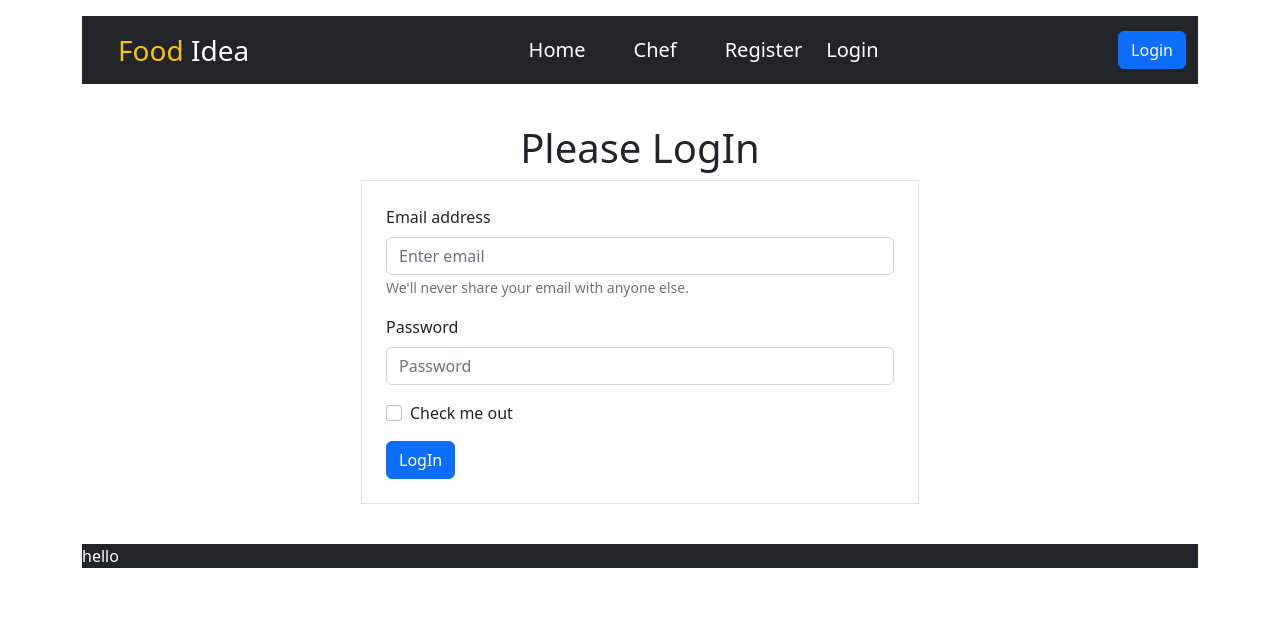
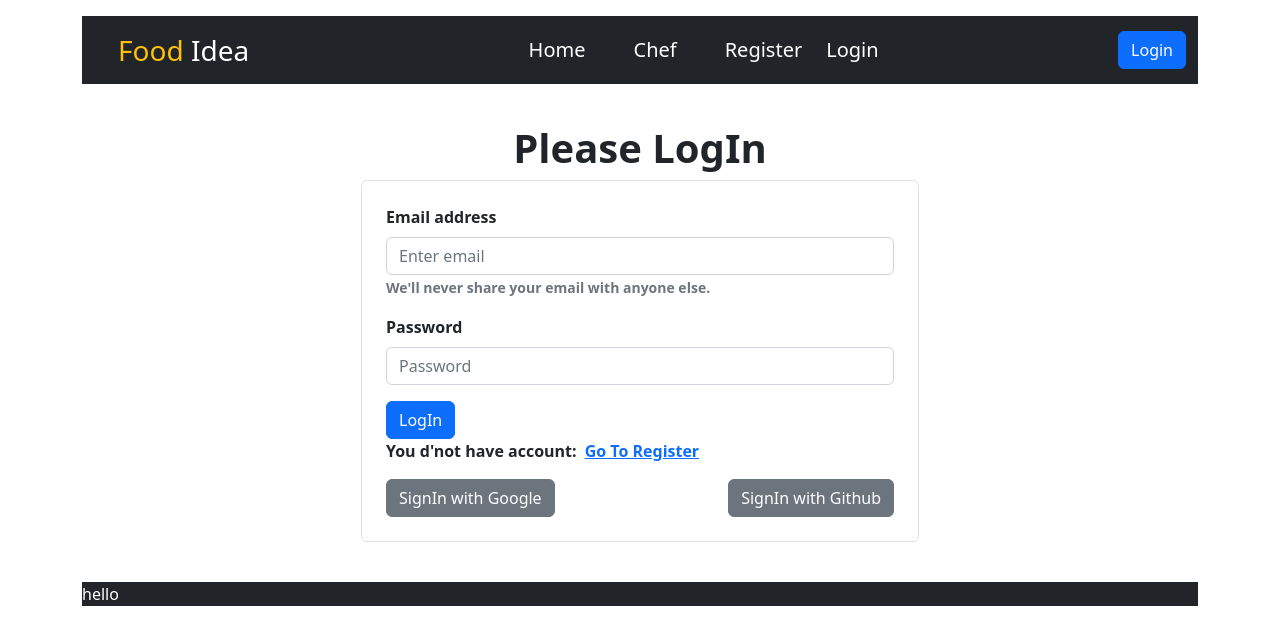
Before and after one commit to SAIDUR-WAY/food-idea-client, a React (Vite) app: page /login in a window 1280 px wide. Shown: the top 644 px of the page. Built offline with nearby package versions, Linux system fonts and the light colour scheme; no server answers.

Commit message:
sign in email an password and github and google activeted

```diff
--- a/src/Home/Home/Header.jsx
+++ b/src/Home/Home/Header.jsx
@@ -1,10 +1,17 @@
-import React, { useContext } from 'react';
+import React, { useContext, useState } from 'react';
 import { Button, Container, Nav, Navbar } from 'react-bootstrap';
 import { Link } from 'react-router-dom';
 import { AuthContext } from '../../Provider/AuthProvider';
 
 const Header = () => {
+  const [userName, setUserName] = useState(false)
+  // console.log(userName)
    const {user, logOut} = useContext(AuthContext);
+
+
+
+
+
 
 
      return (
@@ -20,11 +27,16 @@ const Header = () => {
             <Link className=' text-decoration-none text-white' to='/login'>Login</Link>
           </Nav>
           <Nav className=''>
-            <div className='text-white'>
+            <div className='text-white '>
+              <div className=' d-inline'>
+
+              </div>
             {
               user ?
-               <> {user?.displayName}
-              <img className='mx-2 rounded-circle '  style={{width: '40px', height: '40px'}} src={user && user.photoURL} alt="" />
+              <> <span className={userName? '': 'd-none'}>{user?.displayName}</span>
+              <div onMouseOver={()=>setUserName(!userName)}
+                  onMouseOut={()=>setUserName(!userName)}
+                className='d-inline'><img className='mx-2 rounded-circle '  style={{width: '40px', height: '40px'}} src={user && user.photoURL} alt="" /></div>
               <Button onClick={logOut} className='mx-2'><Link className='text-white text-decoration-none'>LogOut</Link></Button>
 
                </>
--- a/src/Provider/AuthProvider.jsx
+++ b/src/Provider/AuthProvider.jsx
@@ -1,11 +1,13 @@
 import React, { createContext, useEffect, useState } from 'react';
-import { createUserWithEmailAndPassword, getAuth, onAuthStateChanged, signInWithEmailAndPassword, signOut, updateProfile } from "firebase/auth";
+import { GithubAuthProvider, GoogleAuthProvider, createUserWithEmailAndPassword, getAuth, onAuthStateChanged, signInWithEmailAndPassword, signInWithPopup, signOut, updateProfile } from "firebase/auth";
 import app from '../firebase/firebase.confige';
 import { toast } from 'react-hot-toast';
 
 
 
 export const AuthContext = createContext(null);
+const googleProvider = new GoogleAuthProvider();
+const githubProvider = new GithubAuthProvider();
 
 const auth = getAuth(app);
 // const [user, setUser] = useState(null)
@@ -19,7 +21,18 @@ const AuthProvider = ({children}) => {
      }
 
      //signIn in firebase
+     const handelSignIn = (email, password)=>{
+          return signInWithEmailAndPassword(auth, email, password)
+      }
 
+      //google login popup
+      const googleSignIn = ()=>{
+        return  signInWithPopup(auth, googleProvider)
+      }
+      //github login popup
+      const githubSignIn = ()=>{
+          return signInWithPopup(auth, githubProvider)
+      }
 
 
      const logOut = ()=>{
@@ -58,6 +71,9 @@ const AuthProvider = ({children}) => {
           signUp,
           logOut,
           profileUpdate,
+          handelSignIn,
+          googleSignIn,
+          githubSignIn,
      }
 
      return (
--- a/src/pages/Login.jsx
+++ b/src/pages/Login.jsx
@@ -1,21 +1,69 @@
-import React from 'react'
+import React, { useContext, useState } from 'react'
 import { Button, Form } from 'react-bootstrap'
+import { AuthContext } from '../Provider/AuthProvider'
+import { toast } from 'react-hot-toast';
+import { Link } from 'react-router-dom';
 
 const Login = () => {
+  const [error, setError] = useState('');
+
+
+  const {handelSignIn, googleSignIn, githubSignIn} = useContext(AuthContext);
 
      const handleLogIn = event =>{
+
           event.preventDefault()
+
+          setError('')
 
           const form = event.target;
           const email =form.email.value;
           const password = form.password.value;
           console.log(name, email, password)
+
+          handelSignIn(email, password)
+          .then(result=>{
+            const loggedUser = result.user;
+            // console.log(loggedUser)
+            toast.success('LogIn Successful')
+          })
+          .catch(error=>{
+            // console.log(error.message)
+            setError(error.message);
+          })
+
+
+     }
+
+     //google signIn
+     const handleGoogleSignIn = ()=>{
+      googleSignIn()
+      .then(result=>{
+        const loggedUser = result.user;
+        console.log(loggedUser)
+        toast.success('You are successful logIn')
+      })
+      .catch(error=>{
+        setError(error.message)
+      })
+     }
+     //github signin
+     const handleSignIn = ()=>{
+      githubSignIn()
+      .then(result=>{
+        const loggedUser = result.user;
+        console.log(loggedUser)
+        toast.success('You are successful logIn')
+      })
+      .catch(error=>{
+        setError(error.message)
+      })
      }
 
   return (
     <section>
-      <h2 className="fs-1 text-center">Please LogIn</h2>
-      <Form onSubmit={handleLogIn} className="w-50 mx-auto border border-1 p-4">
+      <h2 className="fs-1 text-center fw-bold">Please LogIn</h2>
+      <Form onSubmit={handleLogIn} className="w-50 mx-auto fw-semibold border border-1 p-4 rounded">
         <Form.Group className="mb-3" controlId="formBasicEmail">
           <Form.Label>Email address</Form.Label>
           <Form.Control
@@ -38,12 +86,21 @@ const Login = () => {
             required
           />
         </Form.Group>
-        <Form.Group className="mb-3" controlId="formBasicCheckbox">
-          <Form.Check type="checkbox" label="Check me out" required />
-        </Form.Group>
+
         <Button variant="primary" type="submit">
           LogIn
         </Button>
+        <div>
+          <span className='mb-0'>You d'not have account:</span>
+          <Link className= ' text-primary px-2' to='/register'>Go To Register</Link>
+        </div>
+        <p className='text-center text-danger'>
+          {error}
+        </p>
+        <div className='d-flex justify-content-between'>
+        <Button className='btn-secondary btn-secondary' onClick={handleGoogleSignIn}>SignIn with Google</Button>
+        <Button className='btn-secondary btn-secondary' onClick={handleSignIn}>SignIn with Github</Button>
+        </div>
       </Form>
     </section>
   )
--- a/src/pages/Register.jsx
+++ b/src/pages/Register.jsx
@@ -56,8 +56,8 @@ const Register = () => {
 
   return (
     <div >
-     <h2 className='fs-1 text-center'>Please Register</h2>
-      <Form onSubmit={handleSubmit} className='w-50 mx-auto border border-1 p-4'>
+     <h2 className='fs-1 text-center fw-bold'>Please Register</h2>
+      <Form onSubmit={handleSubmit} className='w-50 mx-auto fw-semibold border border-1 p-4 rounded'>
         <Form.Group className="mb-3" controlId="formBasicName">
           <Form.Label>Name</Form.Label>
           <Form.Control type="text" name='name' placeholder="Enter email" />
@@ -93,10 +93,10 @@ const Register = () => {
         <Button variant="primary" disabled={!accepted} type="submit">
           Register
         </Button>
-        <br />
-        <Form.Text  >
-          <Link className= 'pt-4 text-secondary' to='/login'>Already Have an account</Link>
-        </Form.Text>
+
+        <div className='mt-4'>
+          <Link className= ' text-primary' to='/login'>Already Have an account</Link>
+        </div>
       </Form>
       <p className='text-center text-danger'>
           {error}
```
